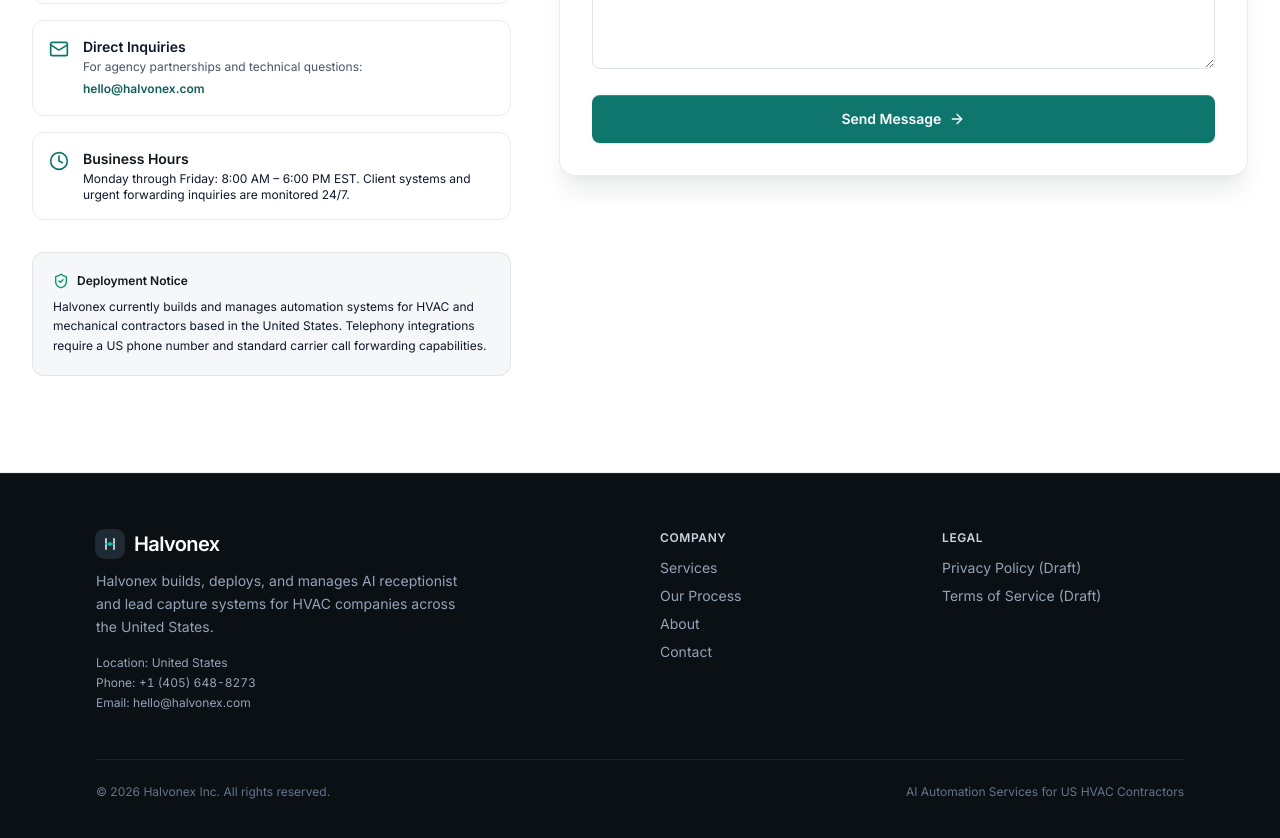
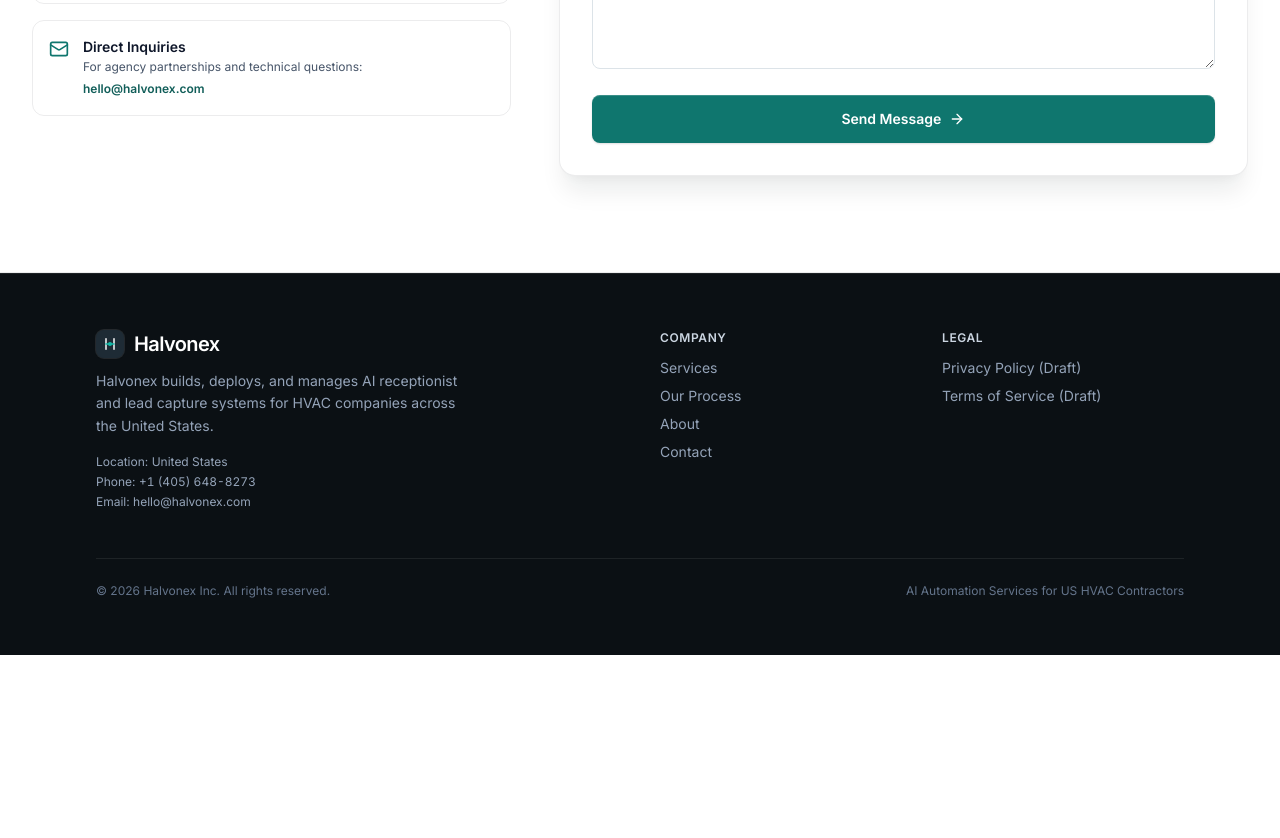
Before and after one commit to Azhar5567/halvonex, a Next.js app: page /contact in a window 1280 px wide. Shown: the part 800-1638 px from the top of the page. After the commit the page ends 1455 px from the top, so only its background shows below. Built offline with nearby package versions, Linux system fonts and the light colour scheme.

Commit message:
Remove Business Hours and Deployment Notice from Contact page

```diff
--- a/src/app/contact/page.tsx
+++ b/src/app/contact/page.tsx
@@ -1,7 +1,6 @@
 import React from "react";
 import { ContactForm } from "@/components/ContactForm";
-import { Mail, Clock, ShieldCheck, PhoneCall, Calendar, MapPin } from "lucide-react";
-import Link from "next/link";
+import { Mail, PhoneCall, MapPin } from "lucide-react";
 
 export const metadata = {
   title: "Contact Us | Halvonex AI Automation Agency",
@@ -76,26 +75,6 @@ export default function ContactPage() {
                     </a>
                   </div>
                 </div>
-
-                <div className="flex items-start gap-3.5 p-4 rounded-xl bg-surface-light border border-surface-border">
-                  <Clock className="w-5 h-5 text-brand-blue shrink-0 mt-0.5" />
-                  <div>
-                    <h4 className="text-sm font-semibold text-navy-900">Business Hours</h4>
-                    <p className="text-xs text-muted mt-0.5">
-                      Monday through Friday: 8:00 AM – 6:00 PM EST. Client systems and urgent forwarding inquiries are monitored 24/7.
-                    </p>
-                  </div>
-                </div>
-              </div>
-
-              <div className="p-5 rounded-xl bg-surface-subtle border border-surface-border text-xs text-muted-dark space-y-2">
-                <div className="flex items-center gap-2 font-semibold text-navy-900">
-                  <ShieldCheck className="w-4 h-4 text-emerald-600" />
-                  <span>Deployment Notice</span>
-                </div>
-                <p className="leading-relaxed">
-                  Halvonex currently builds and manages automation systems for HVAC and mechanical contractors based in the United States. Telephony integrations require a US phone number and standard carrier call forwarding capabilities.
-                </p>
               </div>
             </div>
 
```
